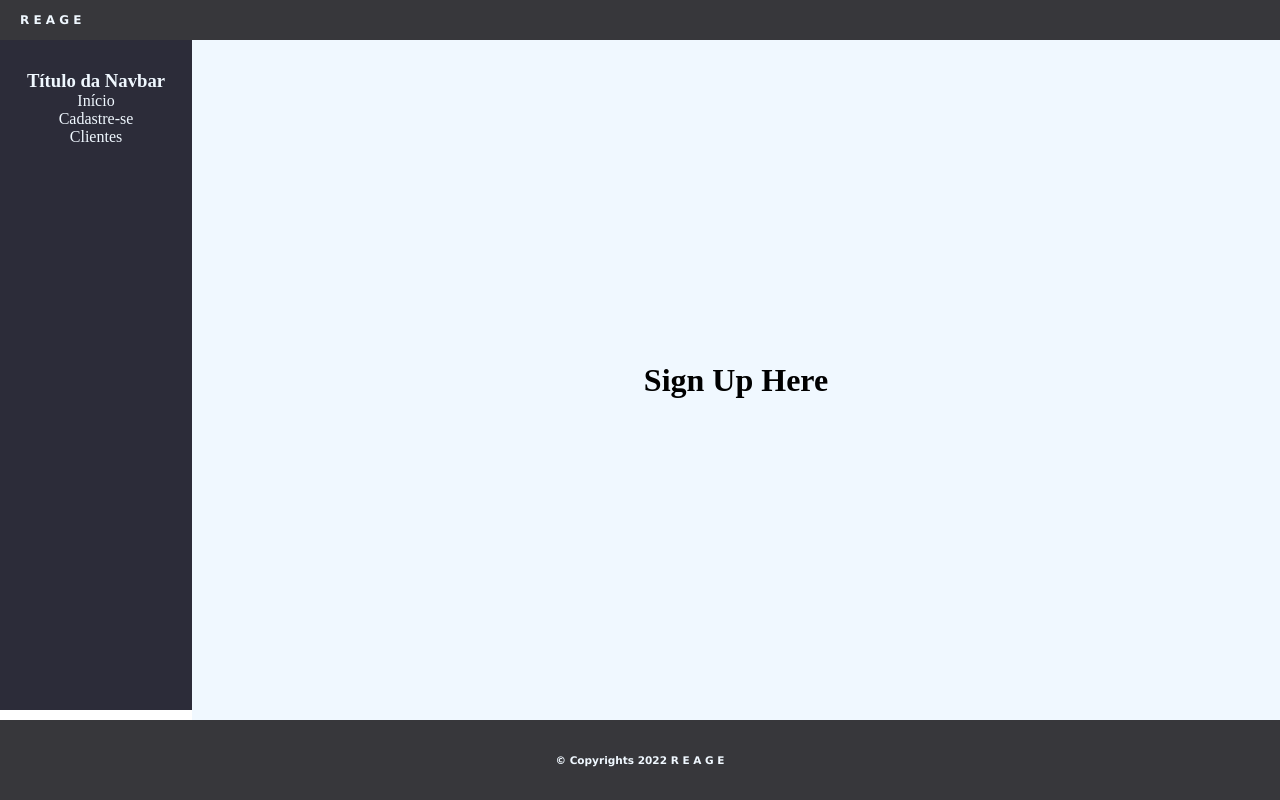
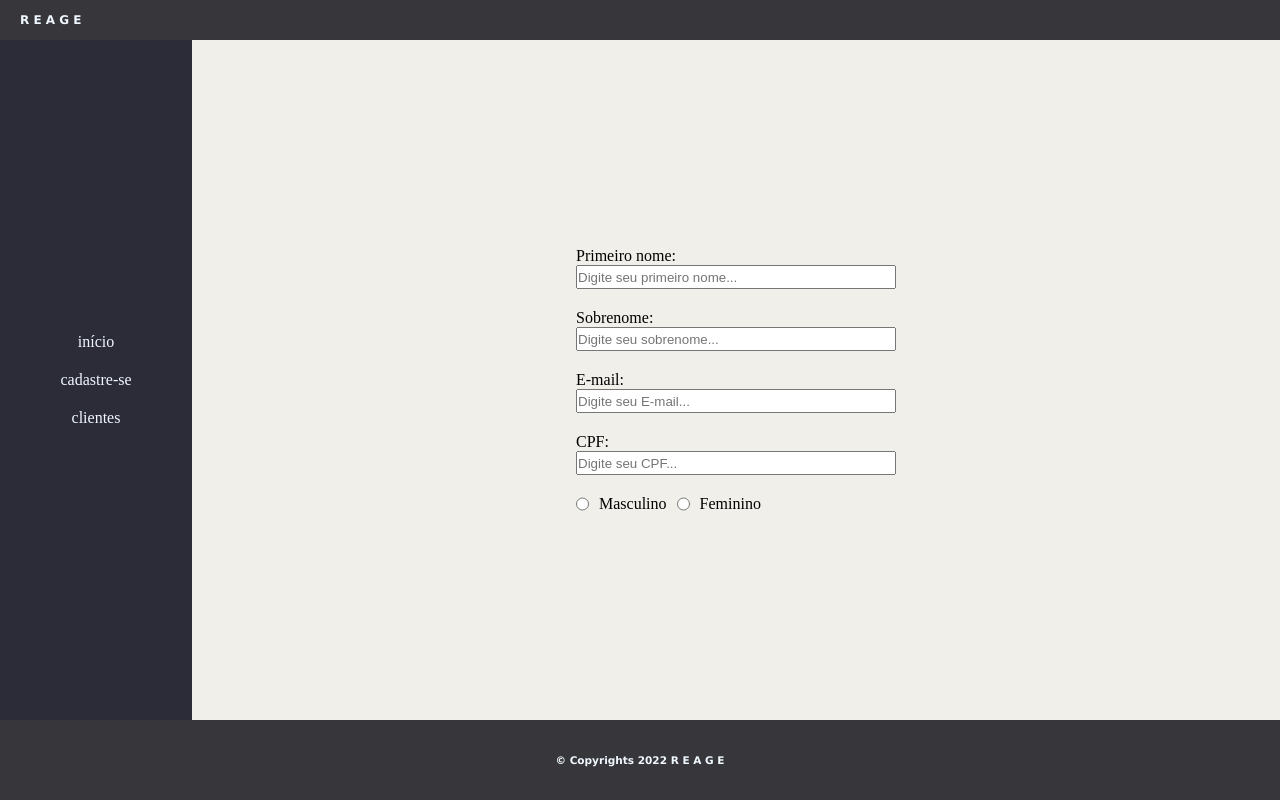
Before and after one commit to rafaelljordao/project2-react, a React (Vite) app: page /SignUp in a window 1280 px wide. Built offline with nearby package versions, Linux system fonts and the light colour scheme.

Commit message:
criação e estilização da primeira parte do form no componente SignUp

```diff
--- a/src/components/Navbar/Navbar.jsx
+++ b/src/components/Navbar/Navbar.jsx
@@ -5,10 +5,12 @@ import './navbar.css'
 export const Navbar = () => {
     return (
         <nav className="navbar">
-            <h3>Título da Navbar</h3>
-            <Link className="link" to='/'>Início</Link>
-            <Link className="link" to='/signup'>Cadastre-se</Link>
-            <Link className="link" to='/clients'>Clientes</Link>
+            {/* <h3 className="titleNavbar">Título da Navbar</h3> */}
+            <div className="divNavbar">
+                <Link className="link" to='/'>início</Link>
+                <Link className="link" to='/signup'>cadastre-se</Link>
+                <Link className="link" to='/clients'>clientes</Link>
+            </div>
         </nav>
     )
 }
--- a/src/components/Navbar/navbar.css
+++ b/src/components/Navbar/navbar.css
@@ -2,11 +2,25 @@
     display: flex;
     flex-direction: column;
     align-items: center;
-    height: 80vh;
+    height: 85vh;
     width: 15%;
     background-color: #2c2c39;
-    padding-top: 30px;
     color: aliceblue;
+}
+/*
+.titleNavbar {
+    margin-top: 30px;
+    font-size: 30px;
+
+} */
+
+.divNavbar {
+    display: flex;
+    flex-direction: column;
+    align-items: center;
+    justify-content: center;
+    gap: 20px;
+    height: 100%;
 }
 
 .link {
@@ -14,9 +28,9 @@
     color: aliceblue;
 }
 
-.navBarButts {
+/* .navBarButts {
     display: flex;
     flex-direction: column;
-    flex-direction: column;
+    justify-content: space-around;
     align-items: center;
-}
+} */
--- a/src/components/pages/Clients/clients.css
+++ b/src/components/pages/Clients/clients.css
@@ -5,6 +5,6 @@
     flex-direction: column;
     justify-content: center;
     align-items: center;
-    background-color: aliceblue;
+    background-color: rgb(241, 239, 233);
     width: 85%;
 }
--- a/src/components/pages/Home/home.css
+++ b/src/components/pages/Home/home.css
@@ -6,6 +6,6 @@
     flex-direction: column;
     align-items: center;
     justify-content: center;
-    background-color:aliceblue;
+    background-color: rgb(241, 239, 233);
     width: 85%;
 }
--- a/src/components/pages/SignUp/SignUp.jsx
+++ b/src/components/pages/SignUp/SignUp.jsx
@@ -3,9 +3,26 @@ import './signup.css'
 export const SignUp = () => {
     return (
         <div className='signUpBody'>
-            <h1>Sign Up Here</h1>
-            <form>
+            <form className='formBox'>
+                <label htmlFor="fname">Primeiro nome:</label>
+                <input type="text" className='inputBox' name="fname" placeholder="Digite seu primeiro nome..." />
 
+                <label htmlFor="lname">Sobrenome:</label>
+                <input type="text" className='inputBox' name="lname" placeholder="Digite seu sobrenome..." />
+
+                <label htmlFor="email">E-mail:</label>
+                <input type="text" className='inputBox' name="email" placeholder="Digite seu E-mail..." />
+
+                <label htmlFor="cpf">CPF:</label>
+                <input type="text" className='inputBox' name="cpf" placeholder="Digite seu CPF..." />
+
+                <div className='radioBox'>
+                    <input type="radio" name="gender" className='inputRadio' />
+                    <label htmlFor="gender" className='lblRadio'>Masculino</label>
+
+                    <input type="radio" name="gender" className='inputRadio' />
+                    <label htmlFor="gender">Feminino</label>
+                </div>
             </form>
         </div>
     )
--- a/src/components/pages/SignUp/signup.css
+++ b/src/components/pages/SignUp/signup.css
@@ -5,6 +5,23 @@
     flex-direction: column;
     align-items: center;
     justify-content: center;
-    background-color: aliceblue;
+    background-color: rgb(241, 239, 233);
     width: 85%;
 }
+
+.formBox {
+    display: flex;
+    flex-direction: column;
+    width: 20em;
+}
+
+.inputBox {
+    height: 20px;
+    margin-bottom: 20px;
+}
+
+.radioBox {
+    display: flex;
+    justify-content: left;
+    gap: 10px;
+}
```
